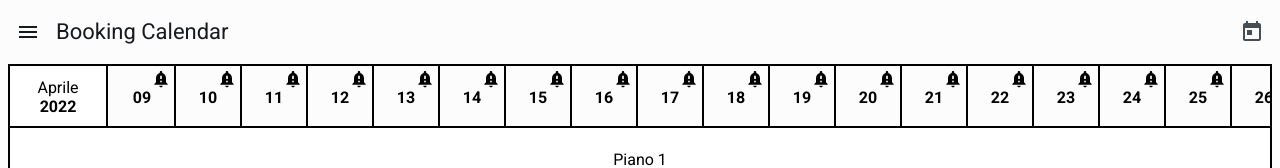
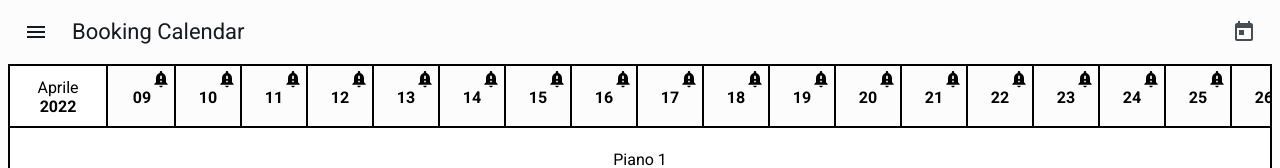
Before and after one commit to dropik/booking-calendar-app, a React app: page / in a window 1280 px wide. Shown: the top 168 px of the page. Built offline with nearby package versions, Linux system fonts and the light colour scheme.

Commit message:
Going back to larger app bar items spacing

```diff
--- a/src/components/Header.tsx
+++ b/src/components/Header.tsx
@@ -27,7 +27,7 @@ export default function Header(): JSX.Element {
             duration: theme.transitions.duration.leavingScreen,
           }),
           ...(open && {
-            left: "-2.5rem",
+            left: "-3rem",
             transition: theme.transitions.create(["left"], {
               easing: theme.transitions.easing.easeOut,
               duration: theme.transitions.duration.enteringScreen,
--- a/src/components/header/DrawerButton.tsx
+++ b/src/components/header/DrawerButton.tsx
@@ -21,7 +21,7 @@ export default function DrawerButton(): JSX.Element {
       iconOnly
       sx={{
         color: theme.palette.onSurface.main,
-        mr: "0.5rem"
+        mr: "1rem"
       }}
     >
       <MenuIcon />
--- a/src/components/m3/M3AppBar.tsx
+++ b/src/components/m3/M3AppBar.tsx
@@ -10,8 +10,8 @@ const CustomizedAppBar = styled(AppBar)<AppBarProps>(({ theme }) => ({
   alignItems: "center",
   justifyContent: "space-between",
   height: "4rem",
-  paddingLeft: "0.5rem",
-  paddingRight: "0.5rem"
+  paddingLeft: "1rem",
+  paddingRight: "1rem"
 }));
 
 export default function M3AppBar({ ...props}: AppBarProps): JSX.Element {
```
